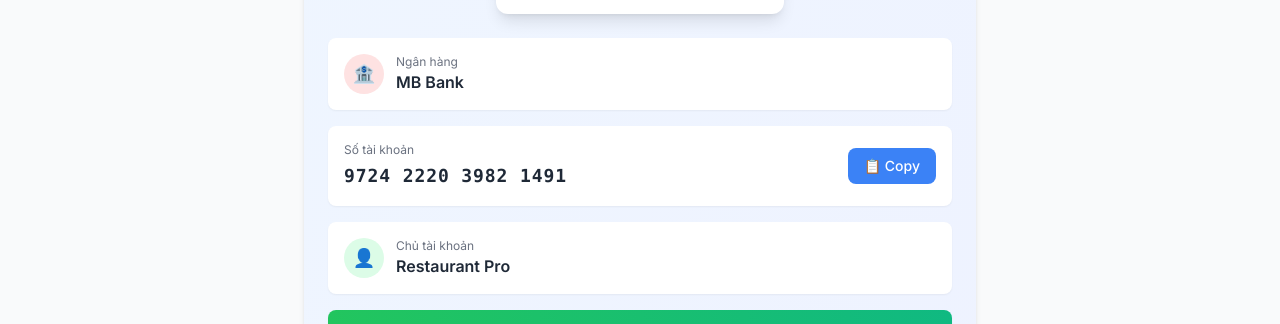
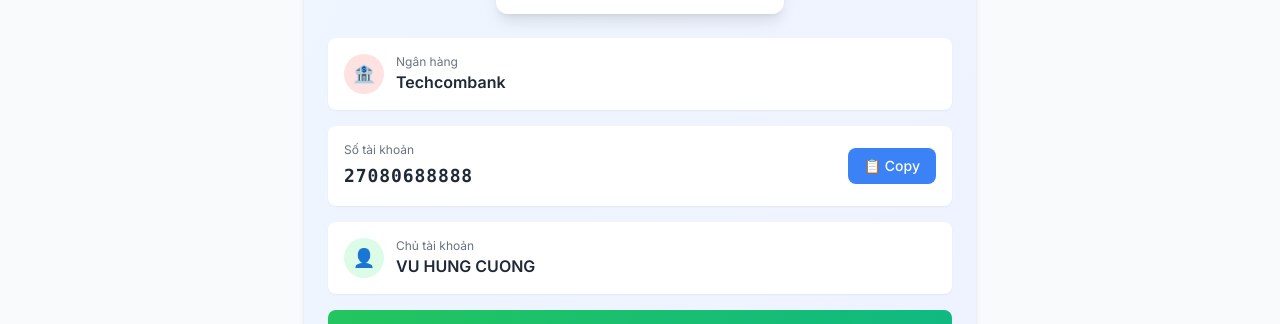
Before and after one commit to hungcuong-278/restaurant-pro, a React (Create React App) app in the folder frontend/: page /payment in a window 1280 px wide. Shown: the part 618-942 px from the top of the page. Built offline with nearby package versions, Linux system fonts and the light colour scheme; no server answers.

Commit message:
fix: Update bank account to Techcombank to match QR code
- Bank: MB Bank  Techcombank
- Account: 27080688888
- Account holder: VU HUNG CUONG
- Matches QR code image provided by user
- Prevents bank conflicts

```diff
--- a/frontend/src/components/PaymentQR.tsx
+++ b/frontend/src/components/PaymentQR.tsx
@@ -8,9 +8,9 @@
 }
 
 const PaymentQR: React.FC<PaymentQRProps> = ({ orderNumber, amount, className = '' }) => {
-  const accountNumber = '9724 2220 3982 1491';
-  const bankName = 'MB Bank';
-  const accountHolder = 'Restaurant Pro';
+  const accountNumber = '27080688888';
+  const bankName = 'Techcombank';
+  const accountHolder = 'VU HUNG CUONG';
 
   const handleCopyAccount = () => {
     const plainNumber = accountNumber.replace(/\s/g, '');
```
